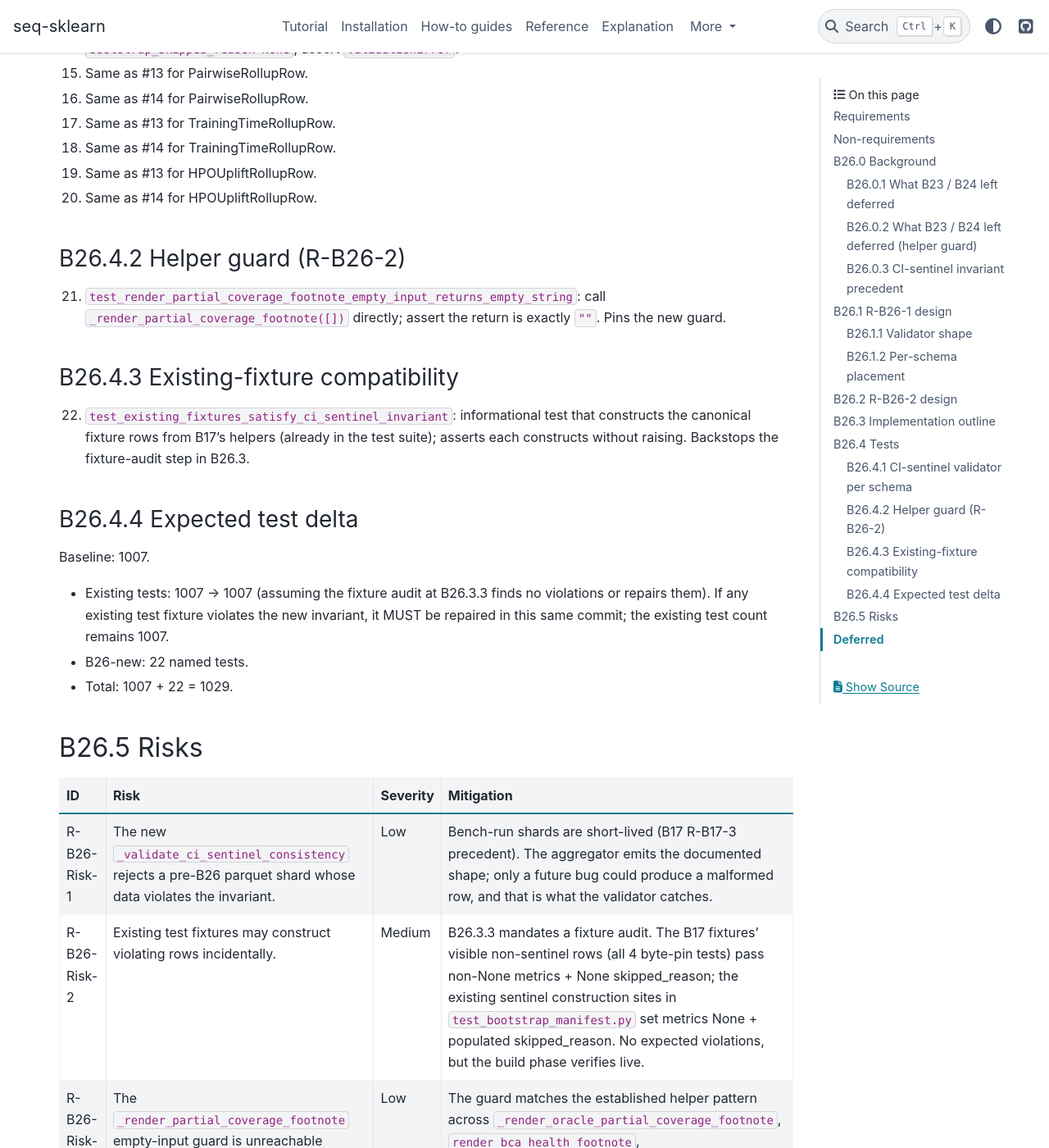
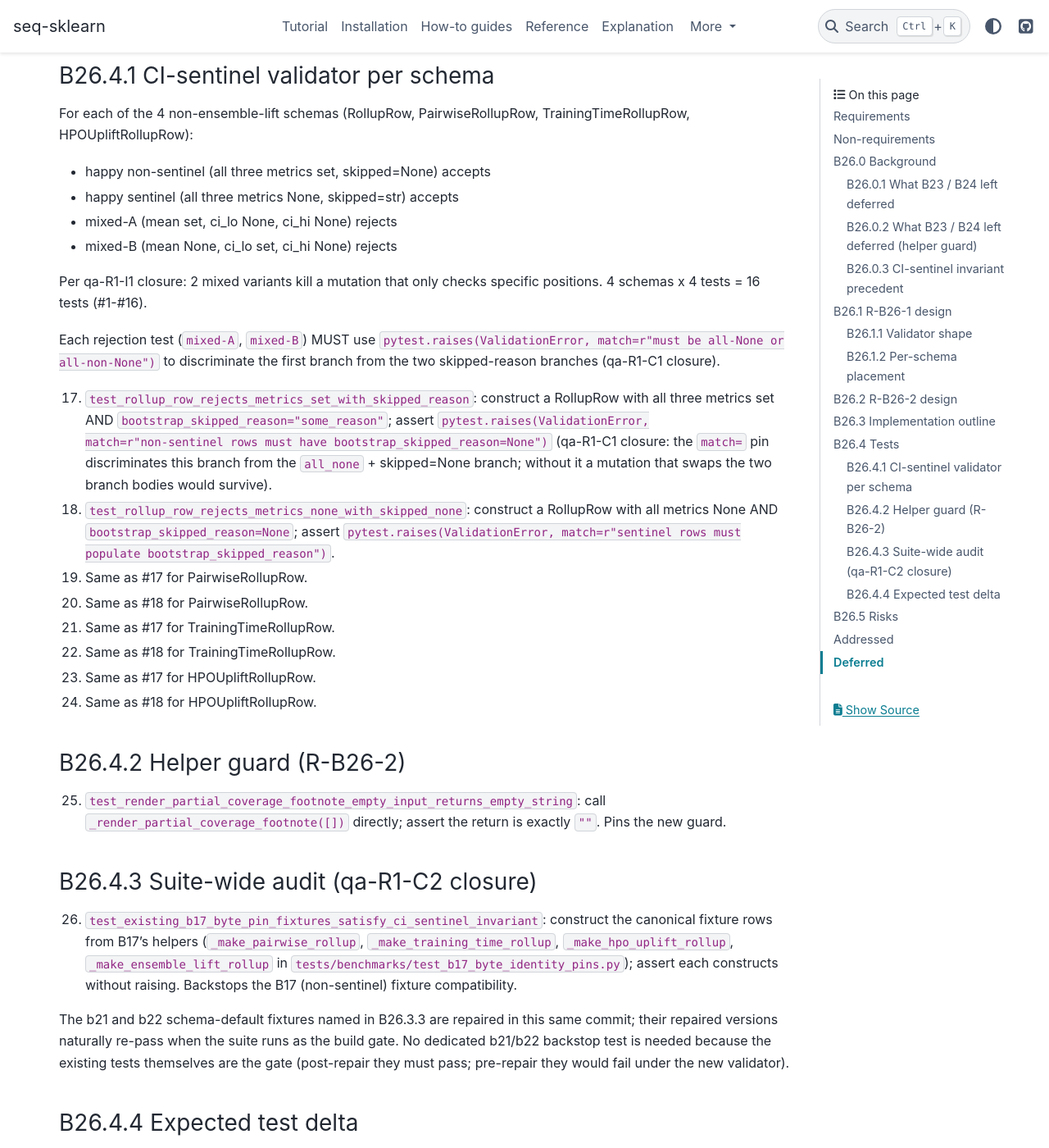
Before and after one commit to switch527/seq-sklearn, a Sphinx documentation site: the page built from docs/benchmark_suite_design_b26_delta.md, in a window 1280 px wide and 1400 px high, scrolled down 4266 px. Shown: the whole window at 82% size. Built offline with Sphinx 7.4.7 and the PyData theme 0.15.4, drawn with Linux system fonts in a browser that asks for light colours; pages that are not in the unit, such as notebooks, are missing from menus; some of the changed text lies outside the part shown.

Commit message:
docs(B26): close R1 design swarm CRITICALs + IMPs
R1 design swarm consensus on commit b10cc10 (3C/5I/2N).
Closures:
- arch-R1-C1 + qa-R1-C2: enumerated 11 KNOWN violating
  fixture sites in test_b21 + test_b22 schema-default
  tests; prescribed the bootstrap_skipped_reason
  ="test_fixture" repair. R-B26-Risk-2 elevated to
  Medium-confirmed.
- qa-R1-C1: rejection tests now mandate match= with
  branch-specific message substrings.
- qa-R1-I1: mixed-reject tests expanded to 2 variants
  per schema (mixed-A + mixed-B).
- qa-R1-N1: test #22 renamed for explicit B17 scope.

Test count now 26 named / 1033 collected.

Co-Authored-By: Claude Opus 4.7 (1M context) <noreply@anthropic.com>

```diff
--- a/docs/benchmark_suite_design_b26_delta.md
+++ b/docs/benchmark_suite_design_b26_delta.md
@@ -167,11 +167,37 @@ helpers.
    `benchmarks/bootstrap_manifest.py` per B26.1.1.
 2. **Helper guard**: add the early-return to
    `_render_partial_coverage_footnote` per B26.2.
-3. **Fixture audit**: scan existing test fixtures for any
-   row that violates the new invariant (e.g., a fixture
-   with `primary_metric_mean=0.5` + `bootstrap_skipped_reason="something"`
-   that pre-B26 was silently accepted). Repair such
-   fixtures.
+3. **Fixture audit** (arch-R1-C1 + qa-R1-C2 closure): the
+   R1 swarm identified two KNOWN sites that construct
+   "schema-default zero-cell" rows leaving
+   `primary_metric_*=None` (the schema default) AND
+   `bootstrap_skipped_reason=None`. Under the new validator
+   these raise (`all_none` + skipped=None branch). Repair
+   sites:
+   - `tests/benchmarks/test_b22_per_fold_cis.py:222-275`
+     (`test_rollup_row_per_fold_cis_schema_default_is_none`):
+     5 construction sites for the 5 schemas. Each row's
+     intent is "test the per_fold_cis default on a
+     minimal row", not "construct a valid non-sentinel".
+     Repair: add `bootstrap_skipped_reason="test_fixture"`
+     to the shared `common` dict at `:213-221` so the rows
+     are valid sentinels (all-None metrics + populated
+     reason).
+   - `tests/benchmarks/test_b22_per_fold_cis.py:283`
+     (`test_rollup_row_per_fold_cis_accepts_empty_list`):
+     1 RollupRow construction with the same pattern.
+     Repair: add `bootstrap_skipped_reason="test_fixture"`
+     to the local kwargs.
+   - `tests/benchmarks/test_b21_bca_ci.py:765-820`
+     (`test_rollup_row_schema_default_ci_method_is_percentile`):
+     5 construction sites. Same pattern, same repair:
+     add `bootstrap_skipped_reason="test_fixture"` to the
+     shared `common_base` dict.
+   In addition, run a programmatic suite-wide audit during
+   the build phase (test #22 below is the gate): if any
+   other fixture constructs a violating row, the existing
+   pytest count would regress and the build phase catches
+   it.
 4. **Tests**: add `tests/benchmarks/test_b26_cleanup_validators.py`
    per B26.4.
 5. **Verify**: ruff + pyright + scoped pytest pass at
@@ -185,59 +211,126 @@ Baseline (post-B25 main `c915015`): 1007 tests collected.
 
 For each of the 4 non-ensemble-lift schemas (RollupRow,
 PairwiseRollupRow, TrainingTimeRollupRow,
-HPOUpliftRollupRow), three tests:
+HPOUpliftRollupRow):
 - happy non-sentinel (all three metrics set, skipped=None) accepts
 - happy sentinel (all three metrics None, skipped=str) accepts
-- mixed (e.g., mean=0.5, ci_lo=None) rejects
+- mixed-A (mean set, ci_lo None, ci_hi None) rejects
+- mixed-B (mean None, ci_lo set, ci_hi None) rejects
 
-4 schemas x 3 tests = 12 tests (#1-#12).
+Per qa-R1-I1 closure: 2 mixed variants kill a mutation that
+only checks specific positions. 4 schemas x 4 tests = 16
+tests (#1-#16).
 
-13. `test_rollup_row_rejects_metrics_set_with_skipped_reason`:
-    construct a RollupRow with all metrics set AND
+Each rejection test (`mixed-A`, `mixed-B`) MUST use
+`pytest.raises(ValidationError, match=r"must be all-None or
+all-non-None")` to discriminate the first branch from the
+two skipped-reason branches (qa-R1-C1 closure).
+
+17. `test_rollup_row_rejects_metrics_set_with_skipped_reason`:
+    construct a RollupRow with all three metrics set AND
     `bootstrap_skipped_reason="some_reason"`; assert
-    `ValidationError` matching the appropriate prose.
-14. `test_rollup_row_rejects_metrics_none_with_skipped_none`:
+    `pytest.raises(ValidationError,
+    match=r"non-sentinel rows must have
+    bootstrap_skipped_reason=None")` (qa-R1-C1 closure: the
+    `match=` pin discriminates this branch from the
+    `all_none` + skipped=None branch; without it a mutation
+    that swaps the two branch bodies would survive).
+18. `test_rollup_row_rejects_metrics_none_with_skipped_none`:
     construct a RollupRow with all metrics None AND
-    `bootstrap_skipped_reason=None`; assert `ValidationError`.
-15. Same as #13 for PairwiseRollupRow.
-16. Same as #14 for PairwiseRollupRow.
-17. Same as #13 for TrainingTimeRollupRow.
-18. Same as #14 for TrainingTimeRollupRow.
-19. Same as #13 for HPOUpliftRollupRow.
-20. Same as #14 for HPOUpliftRollupRow.
+    `bootstrap_skipped_reason=None`; assert
+    `pytest.raises(ValidationError, match=r"sentinel rows
+    must populate bootstrap_skipped_reason")`.
+19. Same as #17 for PairwiseRollupRow.
+20. Same as #18 for PairwiseRollupRow.
+21. Same as #17 for TrainingTimeRollupRow.
+22. Same as #18 for TrainingTimeRollupRow.
+23. Same as #17 for HPOUpliftRollupRow.
+24. Same as #18 for HPOUpliftRollupRow.
 
 ### B26.4.2 Helper guard (R-B26-2)
 
-21. `test_render_partial_coverage_footnote_empty_input_returns_empty_string`:
+25. `test_render_partial_coverage_footnote_empty_input_returns_empty_string`:
     call `_render_partial_coverage_footnote([])` directly;
     assert the return is exactly `""`. Pins the new guard.
 
-### B26.4.3 Existing-fixture compatibility
+### B26.4.3 Suite-wide audit (qa-R1-C2 closure)
 
-22. `test_existing_fixtures_satisfy_ci_sentinel_invariant`:
-    informational test that constructs the canonical
-    fixture rows from B17's helpers (already in the test
-    suite); asserts each constructs without raising.
-    Backstops the fixture-audit step in B26.3.
+26. `test_existing_b17_byte_pin_fixtures_satisfy_ci_sentinel_invariant`:
+    construct the canonical fixture rows from B17's
+    helpers (`_make_pairwise_rollup`,
+    `_make_training_time_rollup`, `_make_hpo_uplift_rollup`,
+    `_make_ensemble_lift_rollup` in
+    `tests/benchmarks/test_b17_byte_identity_pins.py`);
+    assert each constructs without raising. Backstops the
+    B17 (non-sentinel) fixture compatibility.
+
+The b21 and b22 schema-default fixtures named in B26.3.3
+are repaired in this same commit; their repaired versions
+naturally re-pass when the suite runs as the build gate.
+No dedicated b21/b22 backstop test is needed because the
+existing tests themselves are the gate (post-repair they
+must pass; pre-repair they would fail under the new
+validator).
 
 ### B26.4.4 Expected test delta
 
 Baseline: 1007.
-- Existing tests: 1007 -> 1007 (assuming the fixture
-  audit at B26.3.3 finds no violations or repairs them).
-  If any existing test fixture violates the new invariant,
-  it MUST be repaired in this same commit; the existing
-  test count remains 1007.
-- B26-new: 22 named tests.
-- Total: 1007 + 22 = 1029.
+- Existing tests: 1007 -> 1007 (after the b21 + b22
+  schema-default fixture repairs land in the same commit;
+  the repairs only add `bootstrap_skipped_reason="test_fixture"`
+  without changing test semantics).
+- B26-new: 26 named tests (4 schemas x 4 + 8 reject pairs + 1
+  helper-guard + 1 B17 backstop = 26; was 22 in R1 draft,
+  +4 from qa-R1-I1 closure adding mixed-B variants).
+- Total: 1007 + 26 = 1033.
 
 ## B26.5 Risks
 
 | ID | Risk | Severity | Mitigation |
 |---|---|---|---|
 | R-B26-Risk-1 | The new `_validate_ci_sentinel_consistency` rejects a pre-B26 parquet shard whose data violates the invariant. | Low | Bench-run shards are short-lived (B17 R-B17-3 precedent). The aggregator emits the documented shape; only a future bug could produce a malformed row, and that is what the validator catches. |
-| R-B26-Risk-2 | Existing test fixtures may construct violating rows incidentally. | Medium | B26.3.3 mandates a fixture audit. The B17 fixtures' visible non-sentinel rows (all 4 byte-pin tests) pass non-None metrics + None skipped_reason; the existing sentinel construction sites in `test_bootstrap_manifest.py` set metrics None + populated skipped_reason. No expected violations, but the build phase verifies live. |
+| R-B26-Risk-2 | Existing test fixtures construct violating rows. | Medium-confirmed | The R1 design swarm identified KNOWN violating sites in `test_b21_bca_ci.py:765-820` (5 rows in `test_rollup_row_schema_default_ci_method_is_percentile`) and `test_b22_per_fold_cis.py:222-275` (5 rows in `test_rollup_row_per_fold_cis_schema_default_is_none`) and `test_b22_per_fold_cis.py:283-303` (1 row in `test_rollup_row_per_fold_cis_accepts_empty_list`). All 11 sites use "schema-default zero-cell" pattern that leaves metrics at the None default with `bootstrap_skipped_reason=None`. B26.3.3 enumerates the exact repair: add `bootstrap_skipped_reason="test_fixture"` to the shared `common` / `common_base` dict (or kwargs). The repair preserves test semantics since neither test asserts on metric values. The B17 byte-pin fixtures (4 helpers) pass non-None metrics + None skipped_reason: COMPATIBLE. Other 40+ row construction sites across the test suite were not enumerated; the build-phase suite run is the live gate. |
 | R-B26-Risk-3 | The `_render_partial_coverage_footnote` empty-input guard is unreachable through the public API; adding it adds dead-code surface. | Low | The guard matches the established helper pattern across `_render_oracle_partial_coverage_footnote`, `render_bca_health_footnote`, `render_per_fold_cis_footnote`. The B25 reviewers (code-R1-build-I1) explicitly endorsed the defensive pattern as "documented contract for silent-render-on-missing-attr". |
+
+## Addressed
+
+R1 design swarm on commit `b10cc10`: architecture-reviewer
+(1C / 3I / 1N REQUEST_CHANGES), qa-test-coverage (2C / 2I /
+1N REQUEST_CHANGES), style-reviewer (0C / 0I / 0N APPROVE).
+Deduplicated total: 3 CRITICAL, 5 IMPROVEMENT, 2 NITPICK.
+Closures:
+
+- **arch-R1-C1 + qa-R1-C2** (existing fixtures in
+  test_b21 + test_b22 schema-default tests construct
+  violating "all-None metrics + None skipped" rows): B26.3.3
+  rewritten to enumerate the 11 KNOWN sites and prescribe
+  the `bootstrap_skipped_reason="test_fixture"` repair.
+  R-B26-Risk-2 elevated to "Medium-confirmed" with the
+  exact sites named.
+- **qa-R1-C1** (tests #13-#20 without `match=` cannot
+  discriminate the two skipped-reason branches; swap
+  mutation survives): every rejection test now uses
+  `match=` with branch-specific message substrings
+  ("non-sentinel rows must have
+  bootstrap_skipped_reason=None" vs "sentinel rows must
+  populate bootstrap_skipped_reason"). Mixed-rejection
+  tests also pin `match=r"must be all-None or
+  all-non-None"`.
+- **qa-R1-I1** (mixed-reject tests cover only 1 of 6
+  possible mixed variants per schema): added a second
+  variant (mixed-B: `mean=None, ci_lo=set, ci_hi=None`)
+  per schema. 4 schemas x 4 tests (happy non-sentinel,
+  happy sentinel, mixed-A, mixed-B) = 16 tests instead of
+  the R1-draft 12.
+- **qa-R1-I2** (R-B26-Risk-2 + B26.3.3 didn't name b21/b22
+  sites): covered by arch-R1-C1 closure above.
+- **qa-R1-N1** (test #22 informational naming): renamed to
+  `test_existing_b17_byte_pin_fixtures_satisfy_ci_sentinel_invariant`
+  with explicit B17-helper enumeration in the test name.
+
+Test count after R1 closures: 26 named (was 22; +4 from
+qa-R1-I1's mixed-B variants per schema); 1033 collected
+(was 1029).
 
 ## Deferred
 
```
